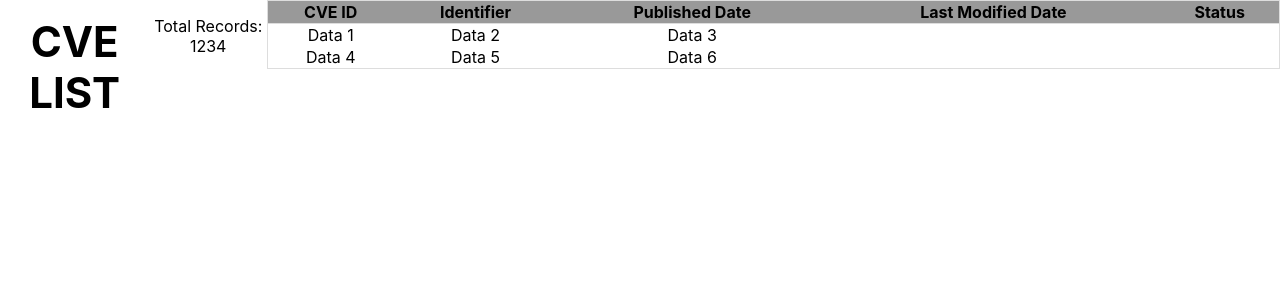
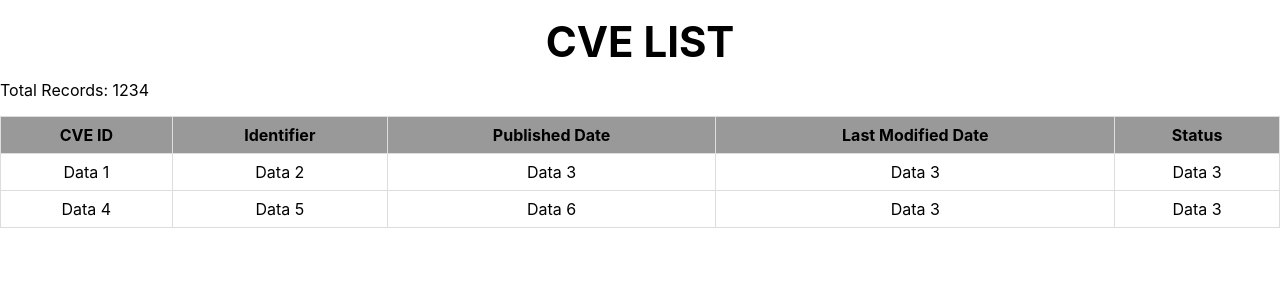
Before and after one commit to sid-sancheti/company-technical, a React (Create React App) app in the folder client/: page /cves/list in a window 1280 px wide. Shown: the top 300 px of the page. Built offline with nearby package versions, Linux system fonts and the light colour scheme.

Commit message:
Fixed UI

```diff
--- a/client/src/components/CVEList.js
+++ b/client/src/components/CVEList.js
@@ -6,7 +6,8 @@ function Table() {
     <div className="App">
     <header className="App-header">
       <h1 className="App-h1">CVE LIST</h1>
-      <p>Total Records: 1234</p>
+    </header>
+    <p>Total Records: 1234</p>
     <table>
       <thead>
         <tr>
@@ -22,15 +23,18 @@ function Table() {
           <td>Data 1</td>
           <td>Data 2</td>
           <td>Data 3</td>
+          <td>Data 3</td>
+          <td>Data 3</td>
         </tr>
         <tr>
           <td>Data 4</td>
           <td>Data 5</td>
           <td>Data 6</td>
+          <td>Data 3</td>
+          <td>Data 3</td>
         </tr>
       </tbody>
     </table>
-    </header>
     </div>
   );
 }
--- a/client/src/styles/CVEList.css
+++ b/client/src/styles/CVEList.css
@@ -1,7 +1,3 @@
-.App {
-  text-align: center;
-}
-
 .App-header {
   height: 8vh;
   display: flex;
@@ -18,7 +14,7 @@ table {
   border-collapse: collapse;
 }
 
-thead, tbody {
+th, td {
   border: 1px solid #ddd;
   padding: 8px;
   text-align: center;
```
